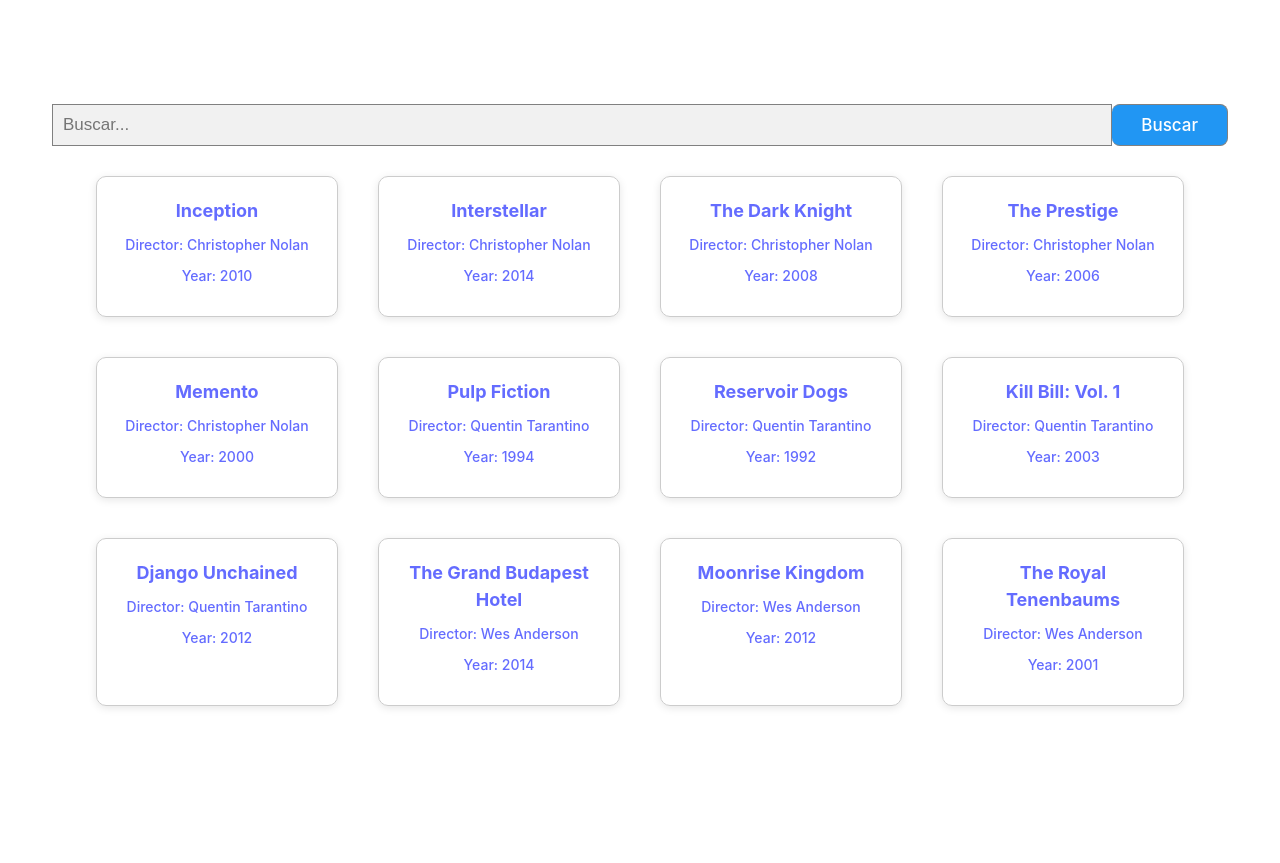
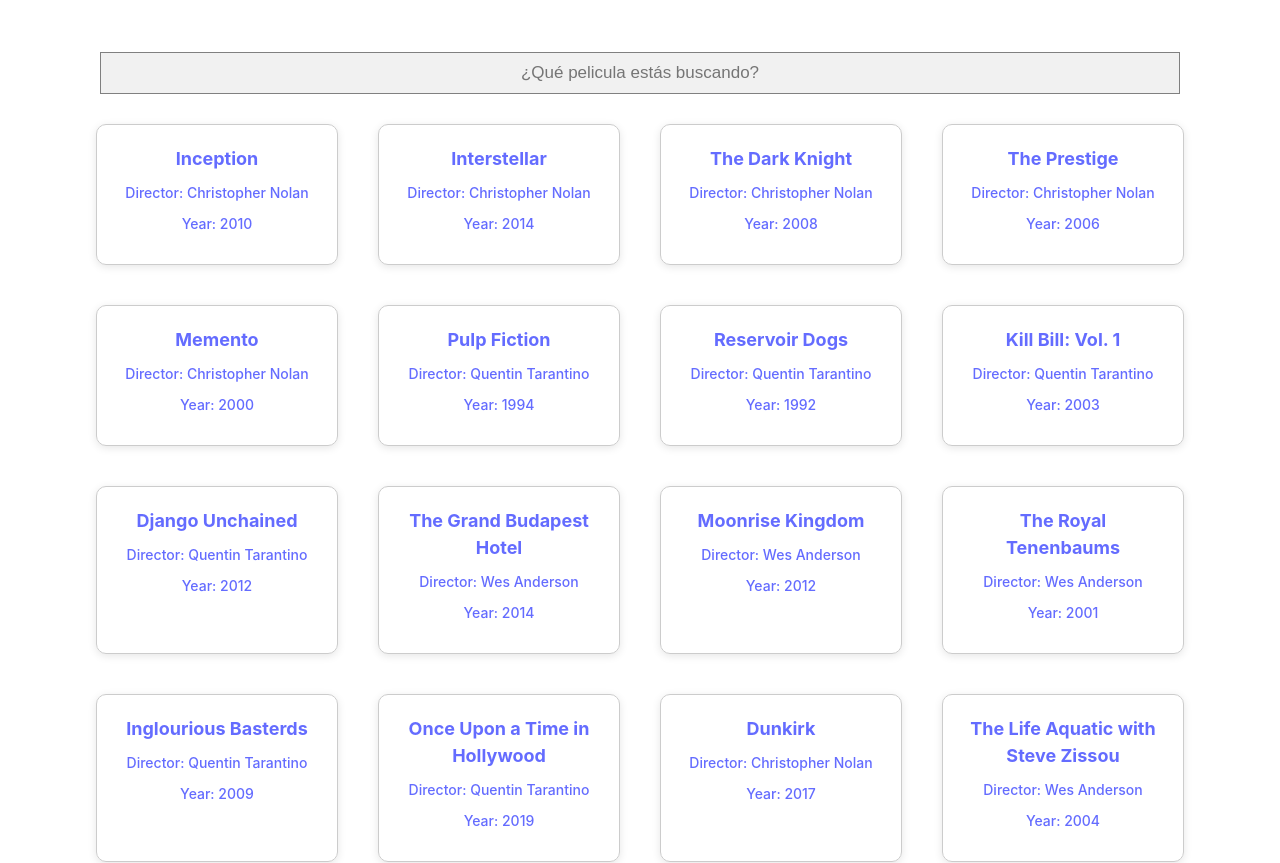
Before and after one commit to toconaskevin/proyecto-integrador-final-java-developer, a React (Vite) app: page / in a window 1280 px wide. Shown: the top 863 px of the page. Before the commit the page ends 800 px from the top, so only its background shows below. Built offline with nearby package versions, Linux system fonts and the light colour scheme.

Commit message:
Add more movies and refactor search bar

```diff
--- a/src/components/SearchBar.css
+++ b/src/components/SearchBar.css
@@ -11,6 +11,8 @@
     float: left;
     width: 90%;
     background: #f1f1f1;
+    color: #000;
+    text-align: center;
 }
 
 .search-button {
--- a/src/components/SearchBar.jsx
+++ b/src/components/SearchBar.jsx
@@ -1,19 +1,25 @@
-import React from 'react';
+import { useState } from 'react'
 import './SearchBar.css';
 
-const SearchBar = ({ onSearch }) => {
-    const handleSearch = (event) => {
-        if (event.key === 'Enter') {
-            onSearch(event.target.value);
-        }
-    };
+function SearchBar({ onSearch }) {
+  const [term, setTerm] = useState('')
 
-    return (
-        <div className="search-container">
-            <input type="text" className="search-input" placeholder="Buscar..." onKeyDown={handleSearch} />
-            <button type="submit" className="search-button" onClick={() => onSearch(document.querySelector('.search-input').value)}>Buscar</button>
-        </div>
-    );
-};
+  const handleChange = (event) => {
+    setTerm(event.target.value)
+    onSearch(event.target.value)
+  }
 
-export default SearchBar;
+  return (
+    <div className='search-container'>
+      <input
+        type="text"
+        className="search-input"
+        placeholder="¿Qué pelicula estás buscando?"
+        value={term}
+        onChange={handleChange}
+      />
+    </div>
+  )
+}
+
+export default SearchBar
--- a/src/data/movies.jsx
+++ b/src/data/movies.jsx
@@ -11,6 +11,103 @@
     { id: 10, title: 'The Grand Budapest Hotel', director: 'Wes Anderson', year: 2014 },
     { id: 11, title: 'Moonrise Kingdom', director: 'Wes Anderson', year: 2012 },
     { id: 12, title: 'The Royal Tenenbaums', director: 'Wes Anderson', year: 2001 },
+    { id: 13, title: 'Inglourious Basterds', director: 'Quentin Tarantino', year: 2009 },
+    { id: 14, title: 'Once Upon a Time in Hollywood', director: 'Quentin Tarantino', year: 2019 },
+    { id: 15, title: 'Dunkirk', director: 'Christopher Nolan', year: 2017 },
+    { id: 16, title: 'The Life Aquatic with Steve Zissou', director: 'Wes Anderson', year: 2004 },
+    { id: 17, title: 'Fantastic Mr. Fox', director: 'Wes Anderson', year: 2009 },
+    { id: 18, title: 'Rushmore', director: 'Wes Anderson', year: 1998 },
+    { id: 19, title: 'Die Hard', director: 'John McTiernan', year: 1988 },
+    { id: 20, title: 'The Terminator', director: 'James Cameron', year: 1984 },
+    { id: 21, title: 'Space Journey', director: 'Christopher Nolan', year: 2022 },
+    { id: 22, title: 'Mind Heist', director: 'Christopher Nolan', year: 2023 },
+    { id: 23, title: 'Light Years', director: 'Christopher Nolan', year: 2024 },
+    { id: 24, title: 'Time s Illusion', director: 'Christopher Nolan', year: 2025 },
+    { id: 25, title: 'Eternal Knot', director: 'Christopher Nolan', year: 2026 },
+    { id: 26, title: 'False Reality', director: 'Quentin Tarantino', year: 2027 },
+    { id: 27, title: 'The Final Script', director: 'Quentin Tarantino', year: 2028 },
+    { id: 28, title: 'Blood Canvas', director: 'Quentin Tarantino', year: 2029 },
+    { id: 29, title: 'Showdown at Dawn', director: 'Quentin Tarantino', year: 2030 },
+    { id: 30, title: 'The Vengeance Path', director: 'Quentin Tarantino', year: 2031 },
+    { id: 31, title: 'Stray Dogs', director: 'Wes Anderson', year: 2032 },
+    { id: 32, title: 'Timely Escapade', director: 'Wes Anderson', year: 2033 },
+    { id: 33, title: 'The Apothecary Times', director: 'Wes Anderson', year: 2034 },
+    { id: 34, title: 'Colourful Delusion', director: 'Wes Anderson', year: 2035 },
+    { id: 35, title: 'The Orchard Society', director: 'Wes Anderson', year: 2036 },
+    { id: 36, title: 'Royale s Alliance', director: 'Christopher Nolan', year: 2032 },
+    { id: 37, title: 'Illusions of Reality', director: 'Christopher Nolan', year: 2033 },
+    { id: 38, title: 'Beyond the Cosmos', director: 'Christopher Nolan', year: 2034 },
+    { id: 39, title: 'Whispers of Time', director: 'Christopher Nolan', year: 2035 },
+    { id: 40, title: 'The Unseen Path', director: 'Christopher Nolan', year: 2036 },
+    { id: 41, title: 'The Twisted Fate', director: 'Quentin Tarantino', year: 2035 },
+    { id: 42, title: 'The Surreal Reality', director: 'Quentin Tarantino', year: 2036 },
+    { id: 43, title: 'Journey to the Unknown', director: 'Quentin Tarantino', year: 2037 },
+    { id: 44, title: 'Vengeance of the Forsaken', director: 'Quentin Tarantino', year: 2038 },
+    { id: 45, title: 'Fight till Dawn', director: 'Quentin Tarantino', year: 2039 },
+    { id: 46, title: 'Grandiose Dreams', director: 'Wes Anderson', year: 2040 },
+    { id: 47, title: 'Lost in Grandeur', director: 'Wes Anderson', year: 2041 },
+    { id: 49, title: 'The Cryptic Society', director: 'Wes Anderson', year: 2043 },
+    { id: 50, title: 'Beneath the Klieg Lights', director: 'Wes Anderson', year: 2044 },
+    { id: 51, title: 'Arcane Days', director: 'Christopher Nolan', year: 2043 },
+    { id: 52, title: 'Mind Imprint', director: 'Christopher Nolan', year: 2044 },
+    { id: 53, title: 'Temporal Echoes', director: 'Christopher Nolan', year: 2045 },
+    { id: 54, title: 'Starbound', director: 'Christopher Nolan', year: 2046 },
+    { id: 55, title: 'Quantum Strings', director: 'Christopher Nolan', year: 2047 },
+    { id: 56, title: 'The Imaginaries', director: 'Quentin Tarantino', year: 2044 },
+    { id: 57, title: 'Rouge Reckoning', director: 'Quentin Tarantino', year: 2045 },
+    { id: 58, title: 'Oblivion s Run', director: 'Quentin Tarantino', year: 2046 },
+    { id: 59, title: 'Dystopian Tides', director: 'Quentin Tarantino', year: 2047 },
+    { id: 60, title: 'Retribution s Edge', director: 'Quentin Tarantino', year: 2048 },
+    { id: 61, title: 'Dreamscapes', director: 'Wes Anderson', year: 2049 },
+    { id: 62, title: 'The Forgotten Carnival', director: 'Wes Anderson', year: 2050 },
+    { id: 63, title: 'The Delineated', director: 'Wes Anderson', year: 2051 },
+    { id: 64, title: 'Kaleidoscopic Reveries', director: 'Wes Anderson', year: 2052 },
+    { id: 65, title: 'The Peculiar Tapestry', director: 'Wes Anderson', year: 2053 },
+    { id: 66, title: 'Phantom Shadows', director: 'Christopher Nolan', year: 2054 },
+    { id: 67, title: 'Resonance', director: 'Christopher Nolan', year: 2055 },
+    { id: 68, title: 'Cosmic Mirage', director: 'Christopher Nolan', year: 2056 },
+    { id: 69, title: 'Fractal Memories', director: 'Christopher Nolan', year: 2057 },
+    { id: 70, title: 'Astro Lien', director: 'Christopher Nolan', year: 2058 },
+    { id: 71, title: 'The Outlaw’s Verdict', director: 'Quentin Tarantino', year: 2059 },
+    { id: 72, title: 'Crimson Hails', director: 'Quentin Tarantino', year: 2060 },
+    { id: 73, title: 'Rogue Sunrise', director: 'Quentin Tarantino', year: 2061 },
+    { id: 74, title: 'Horizon’s End', director: 'Quentin Tarantino', year: 2062 },
+    { id: 75, title: 'Rebel Whisper', director: 'Quentin Tarantino', year: 2063 },
+    { id: 76, title: 'The Quirky Quandary', director: 'Wes Anderson', year: 2064 },
+    { id: 77, title: 'Oddball Symphony', director: 'Wes Anderson', year: 2065 },
+    { id: 78, title: 'Zany Renaissance', director: 'Wes Anderson', year: 2066 },
+    { id: 79, title: 'Kooky Nexus', director: 'Wes Anderson', year: 2067 },
+    { id: 80, title: 'Eccentric Voyage', director: 'Wes Anderson', year: 2068 },
+    { id: 81, title: 'Polar Anomaly', director: 'Christopher Nolan', year: 2069 },
+    { id: 82, title: 'Tangent Reality', director: 'Christopher Nolan', year: 2070 },
+    { id: 83, title: 'Nebular Echo', director: 'Christopher Nolan', year: 2071 },
+    { id: 84, title: 'Spectral Shift', director: 'Christopher Nolan', year: 2072 },
+    { id: 85, title: 'Quantum Reverie', director: 'Christopher Nolan', year: 2073 },
+    { id: 86, title: 'Lone Vagabond', director: 'Quentin Tarantino', year: 2070 },
+    { id: 87, title: 'Scarlet Vendetta', director: 'Quentin Tarantino', year: 2071 },
+    { id: 88, title: 'Blazing Sceptre', director: 'Quentin Tarantino', year: 2072 },
+    { id: 89, title: 'Crimson Quest', director: 'Quentin Tarantino', year: 2073 },
+    { id: 90, title: 'Rogue Nova', director: 'Quentin Tarantino', year: 2074 },
+    { id: 91, title: 'Mosaic Marvel', director: 'Wes Anderson', year: 2075 },
+    { id: 92, title: 'Opulent Odyssey', director: 'Wes Anderson', year: 2076 },
+    { id: 93, title: 'Whimsical Wonders', director: 'Wes Anderson', year: 2077 },
+    { id: 94, title: 'Fanciful Flairs', director: 'Wes Anderson', year: 2078 },
+    { id: 95, title: 'Bizarre Bounties', director: 'Wes Anderson', year: 2079 },
+    { id: 96, title: 'Temporal Odyssey', director: 'Christopher Nolan', year: 2080 },
+    { id: 97, title: 'Galactic Solstice', director: 'Christopher Nolan', year: 2081 },
+    { id: 98, title: 'Quantum Mirage', director: 'Christopher Nolan', year: 2082 },
+    { id: 99, title: 'Celestial Paradox', director: 'Christopher Nolan', year: 2083 },
+    { id: 100, title: 'Astro Chronicles', director: 'Christopher Nolan', year: 2084 },
+    { id: 101, title: 'Emerald Nocturne', director: 'Quentin Tarantino', year: 2081 },
+    { id: 102, title: 'Shadows of Justice', director: 'Quentin Tarantino', year: 2082 },
+    { id: 103, title: 'Revenge Requiem', director: 'Quentin Tarantino', year: 2083 },
+    { id: 104, title: 'Midnight Marauder', director: 'Quentin Tarantino', year: 2084 },
+    { id: 105, title: 'Scarlet Spectre', director: 'Quentin Tarantino', year: 2085 },
+    { id: 106, title: 'Timeless Tapestry', director: 'Wes Anderson', year: 2086 },
+    { id: 107, title: 'Majestic Montage', director: 'Wes Anderson', year: 2087 },
+    { id: 108, title: 'Curious Chronicles', director: 'Wes Anderson', year: 2088 },
+    { id: 109, title: 'Enigmatic Elegy', director: 'Wes Anderson', year: 2089 },
+    { id: 110, title: 'Aesthetic Adventure', director: 'Wes Anderson', year: 2090 }
 ]
 
 export default movies
```
